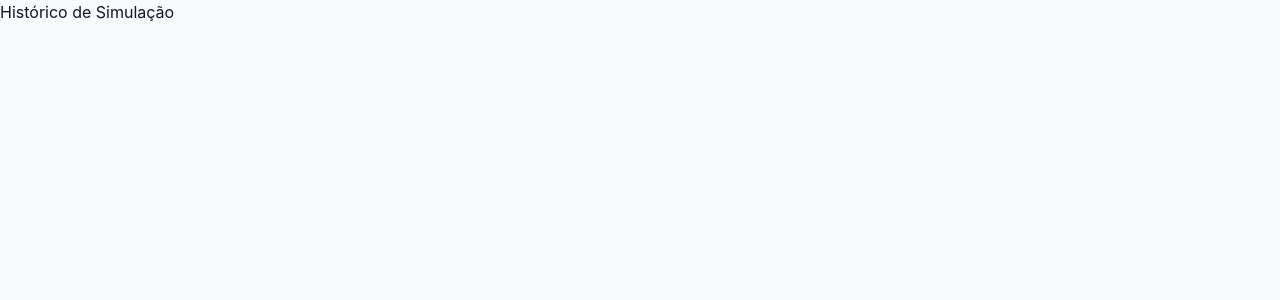
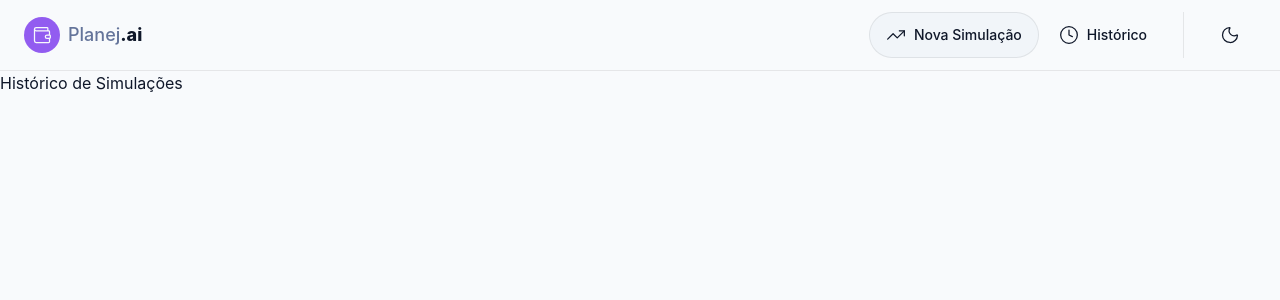
Before and after one commit to Apenas1Hugo/Desafio_Final_DIO_ReactAI, a React (Vite) app in the folder ReactAI/: page /historico in a window 1280 px wide. Shown: the top 300 px of the page. Built offline with nearby package versions, Linux system fonts and the light colour scheme.

Commit message:
Header e mudança de tema
Foi criado um header geral e foi criado o botão que permite alternar entre os temas.

```diff
--- a/ReactAI/src/App.tsx
+++ b/ReactAI/src/App.tsx
@@ -1,8 +1,13 @@
 import { RouterProvider } from "react-router-dom";
 
+import { ThemeProvider } from './context/theme/ThemeProvider'
 import { router } from "./router";
 
 function App() {
-  return <RouterProvider router={router} />;
+  return (
+    <ThemeProvider>
+      <RouterProvider router={router} />
+    </ThemeProvider>
+  );
 }
 export default App;
--- /dev/null
+++ b/ReactAI/src/componentes/layout/RootLayout.tsx
@@ -0,0 +1,12 @@
+import { Outlet } from 'react-router-dom'
+
+import { Header } from '../shared/Header'
+
+export function RootLayout() {
+  return (
+    <>
+      <Header />
+      <Outlet />
+    </>
+  )
+}
--- /dev/null
+++ b/ReactAI/src/componentes/shared/Divider.tsx
@@ -0,0 +1,36 @@
+interface DividerProps {
+  orientation?: 'horizontal' | 'vertical'
+  spacing?: number
+  className?: string
+}
+
+export function Divider({
+  orientation = 'horizontal',
+  spacing = 16,
+  className,
+}: DividerProps) {
+  const style =
+    orientation === 'horizontal'
+      ? { marginTop: spacing, marginBottom: spacing }
+      : { marginLeft: spacing, marginRight: spacing }
+
+  const classNamesByOrientation = {
+    horizontal: 'w-full h-px',
+    vertical: 'self-stretch w-px',
+  }
+
+  return (
+    <div
+      role="separator"
+      aria-orientation={orientation}
+      style={style}
+      className={[
+        'bg-border',
+        classNamesByOrientation[orientation],
+        className,
+      ]
+        .filter(Boolean)
+        .join(' ')}
+    />
+  )
+}
--- /dev/null
+++ b/ReactAI/src/componentes/shared/Header.tsx
@@ -0,0 +1,42 @@
+import { Clock, Moon, Sun, TrendingUp, Wallet } from 'lucide-react';
+import { useNavigate } from 'react-router-dom';
+
+import { useTheme } from '../../hooks/useTheme';
+import { Button } from './Button';
+import { Divider } from './Divider'
+
+export function Header() {
+  const navigate = useNavigate();
+  const { theme, toggleTheme } = useTheme();
+
+  return (
+    <header className="border-(--border) border-b px-6 py-3">
+      <nav className="flex items-center justify-between">
+        <div className="flex items-center gap-2">
+          <div className="bg-primary flex h-9 w-9 items-center justify-center rounded-full">
+            <Wallet size={20} className="text-primary-foreground" />
+          </div>
+          <span className="text-lg">
+            <span className="text-muted-foreground font-medium">Planej</span>
+            <span className="font-extrabold">.ai</span>
+          </span>
+        </div>
+        <div className="flex items-center gap-1">
+          <Button variant="secondary" icon={TrendingUp} onClick={() => void navigate('/')}>
+            <span className="hidden sm:inline">Nova Simulação</span>
+          </Button>
+          <Button variant="ghost" icon={Clock} onClick={() => void navigate('/historico')}>
+            <span className="hidden sm:inline">Histórico</span>
+          </Button>
+          <Divider orientation="vertical" />
+          <Button
+            aria-label={`Mudar para tema ${theme === 'light' ? 'escuro' : 'claro'}`}
+            variant="ghost"
+            icon={theme === 'light' ? Moon : Sun}
+            onClick={toggleTheme}
+          />
+        </div>
+      </nav>
+    </header>
+  );
+}
--- /dev/null
+++ b/ReactAI/src/context/theme/ThemeContext.tsx
@@ -0,0 +1,12 @@
+import { createContext } from 'react'
+
+export type Theme = 'light' | 'dark'
+
+interface ThemeContextValue {
+  theme: Theme
+  toggleTheme: () => void
+}
+
+export const ThemeContext = createContext<ThemeContextValue | undefined>(
+  undefined,
+)
--- /dev/null
+++ b/ReactAI/src/context/theme/ThemeProvider.tsx
@@ -0,0 +1,34 @@
+import { type PropsWithChildren, useState, useEffect } from 'react'
+
+import { type Theme, ThemeContext } from './ThemeContext'
+
+export function ThemeProvider({ children }: PropsWithChildren) {
+  const [theme, setTheme] = useState<Theme>(() => {
+  const localStorageTheme = localStorage.getItem('theme') as Theme | null
+
+  if (localStorageTheme) {
+    return localStorageTheme
+  }
+
+  const systemPrefersDark = window.matchMedia(
+    '(prefers-color-scheme: dark)',
+  ).matches
+
+  return systemPrefersDark ? 'dark' : 'light'
+})
+
+  useEffect(() => {
+  document.documentElement.setAttribute('data-theme', theme)
+  localStorage.setItem('theme', theme)
+}, [theme])
+
+  const toggleTheme = () => {
+    setTheme((currentTheme) => (currentTheme === 'light' ? 'dark' : 'light'))
+  }
+
+  return (
+    <ThemeContext.Provider value={{ theme, toggleTheme }}>
+      {children}
+    </ThemeContext.Provider>
+  )
+}
--- /dev/null
+++ b/ReactAI/src/hooks/useTheme.tsx
@@ -0,0 +1,13 @@
+import { useContext } from 'react'
+
+import { ThemeContext } from '../context/theme/ThemeContext'
+
+export function useTheme() {
+  const context = useContext(ThemeContext)
+
+  if (context === undefined) {
+    throw new Error('useTheme deve ser usado dentro de um ThemeProvider')
+  }
+
+  return context
+}
--- a/ReactAI/src/router.tsx
+++ b/ReactAI/src/router.tsx
@@ -1,21 +1,22 @@
 import { createBrowserRouter } from 'react-router-dom'
-
+import { RootLayout } from './componentes/layout/RootLayout'
 
 export const router = createBrowserRouter([
   {
+    element: <RootLayout />,
+    children: [
+      {
         path: '/',
-    element: (
-      <>
-        <h1>Formulário de Simulação</h1>
-      </>
-    ),
+        element: <h1>Formulário de Simulação</h1>,
       },
       {
         path: '/resultado',
-    element: <h1>Resultado de Simulação</h1>,
+        element: <h1>Resultado da Simulação</h1>,
       },
       {
         path: '/historico',
-    element: <h1>Histórico de Simulação</h1>,
+        element: <h1>Histórico de Simulações</h1>,
       },
-]);
+    ],
+  },
+])
```
Also changed, not shown: ReactAI/src/main.tsx (+6 -6 lines). Lines whose indentation alone changed are shown as unchanged.
